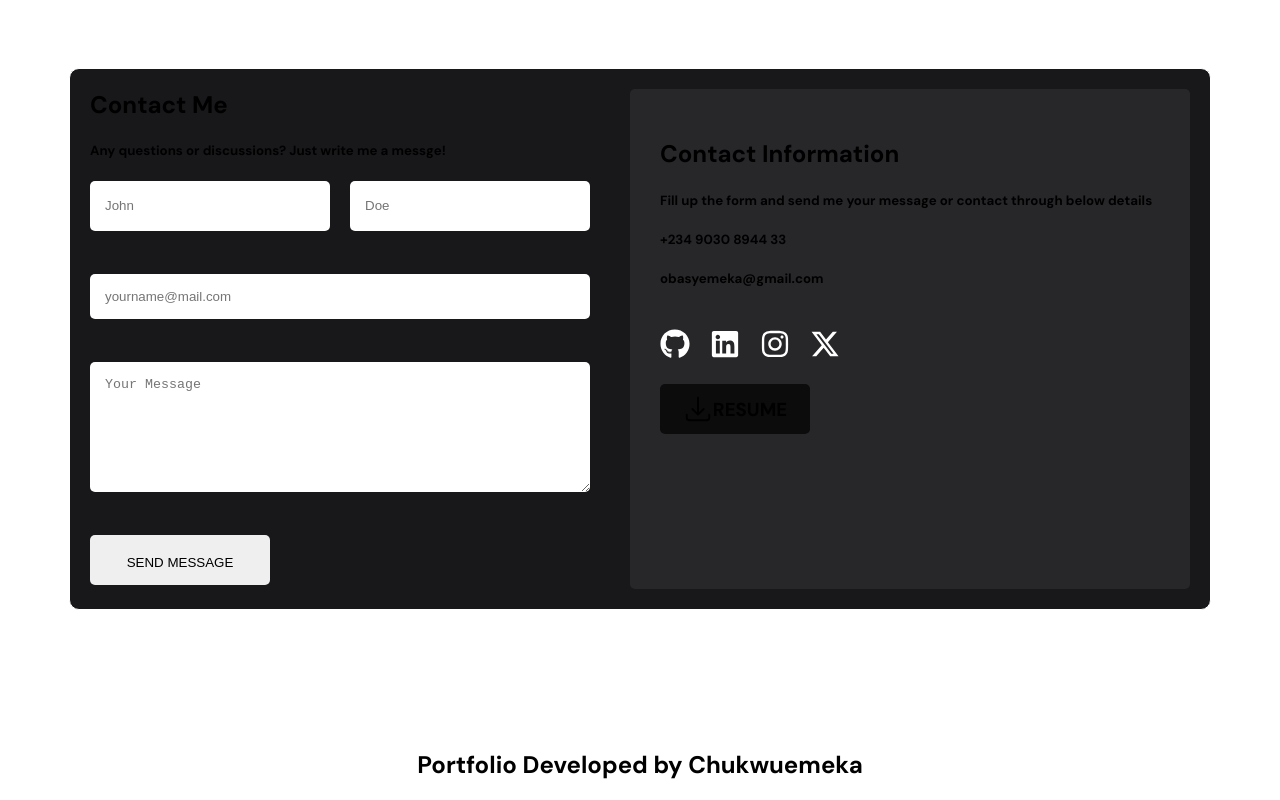
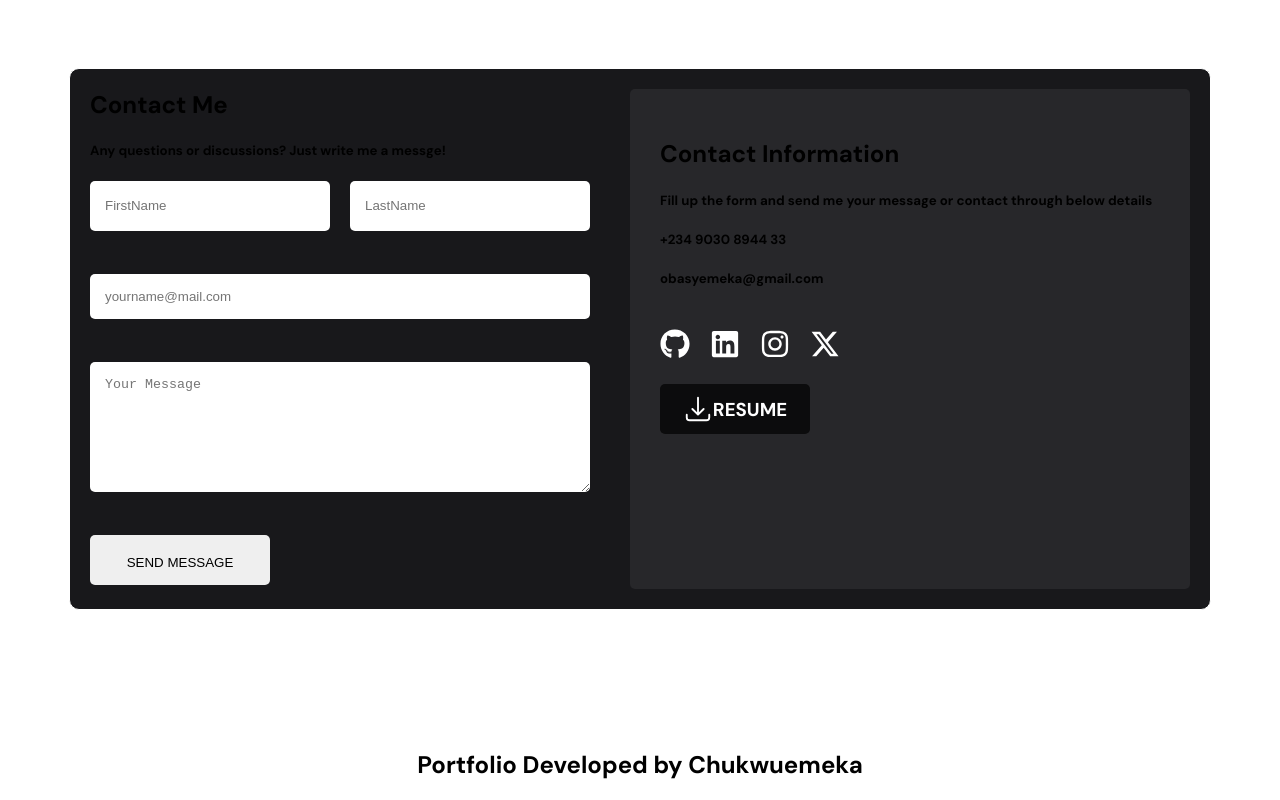
Before and after one commit to Chumexxx/Portfolio, a React (Vite) app: page / in a window 1280 px wide. Shown: the part 4448-5248 px from the top of the page. Built offline with nearby package versions, Linux system fonts and the light colour scheme.

Commit message:
first commit

```diff
--- a/package.json
+++ b/package.json
@@ -10,6 +10,7 @@
     "preview": "vite preview"
   },
   "dependencies": {
+    "@emailjs/browser": "^4.4.1",
     "react": "^18.3.1",
     "react-dom": "^18.3.1",
     "react-icons": "^5.3.0",
--- a/src/Components/Contact.jsx
+++ b/src/Components/Contact.jsx
@@ -5,9 +5,107 @@ import { FaLinkedin } from "react-icons/fa";
 import { FaInstagram } from "react-icons/fa";
 import { FaXTwitter } from "react-icons/fa6";
 import { HiArrowDownTray } from "react-icons/hi2";
+// import { useState, useEffect } from 'react';
+// import emailjs from '@emailjs/browser';
+// import { Alert, AlertDescription } from "@/components/ui/alert";
 
 const Contact = () => {
+
+//   const [firstName, setFirstName] = useState('')
+//   const [lastName, setLastName] = useState('')
+//   const [email, setEmail] = useState('')
+//   const [message, setMessage] = useState('')
+
+//   const ContactForm = () => {
+//     const [formData, setFormData] = useState({
+//       firstName: '',
+//       lastName: '',
+//       email: '',
+//       message: ''
+//     });
+
+//     const [status, setStatus] = useState({ type: '', message: '' });
+//     const [isSubmitting, setIsSubmitting] = useState(false);
+
+//     const handleChange = (e) => {
+//       const { name, value } = e.target;
+//       setFormData(prev => ({
+//         ...prev,
+//         [name]: value
+//       }));
+//     };
+
+//     const handleSubmit = async (e) => {
+//       e.preventDefault();
+//       setIsSubmitting(true);
+//       setStatus({ type: '', message: '' });
+
+//       try {
+//         const templateParams = {
+//           from_firstName: formData.firstName,
+//           from_lastName: formData.lastName,
+//           from_email: formData.email,
+//           message: formData.message,
+//           to_name: 'Chukwuemeka Obasi',
+//         };
+
+//         await emailjs.send(
+//           'service_n2mt1d2',
+//           'template_4823jdu',
+//           templateParams,
+//           'P7Ed3qTo8wdNeqV9i'
+//         );
+
+//         setStatus({
+//           type: 'success',
+//           message: 'Thank you for your message! I will get back to you soon.'
+//         });
+//         setFormData({ name: '', email: '', message: '' });
+//       } catch (error) {
+//         setStatus({
+//           type: 'error',
+//           message: 'There was an error sending your message. Please try again.'
+//         });
+//       } finally {
+//         setIsSubmitting(false);
+//       }
+//     };
+//   }
+
+//       const updateFirstName = (e) => {
+//         setFirstName(
+//             e.target.value
+//             // console.log(e.target.value)
+//         )
+//     }
+
+//     const updateLastName = (e) => {
+//         setLastName(
+//             e.target.value
+//             // console.log(e.target.value)
+//         )
+//     }
+
+//     const updateEmail = (e) => {
+//       setEmail(
+//           e.target.value
+//           // console.log(e.target.value)
+//       )
+//     }
+
+//     const updateMessage = (e) => {
+//       setMessage(
+//           e.target.value
+//           // console.log(e.target.value)
+//       )
+//   }
+
+
+// useEffect(() => {
+//   emailjs.init("P7Ed3qTo8wdNeqV9i");
+// }, []);
   return (
+
     <Container>
         <h1>Contact</h1>
       <Wrapper>
@@ -16,13 +114,13 @@ const Contact = () => {
         <LeftDiv>
           <h2>Contact Me</h2>
           <h5>Any questions or discussions? Just write me a messge!</h5>
-            <form action="">
+            <form action="https://formspree.io/f/mgveandz" method='POST'>
               <div id='jD'>
-                <input className='john' type="text" placeholder='John' required/>
-                <input className='john' type="text" placeholder='Doe' required/>
+                <input className='john' type="text" name='FirstName' placeholder='FirstName' required/>
+                <input className='john' type="text" name='LastName' placeholder='LastName'  required/>
               </div>
-              <input id='email' type="email" placeholder='yourname@mail.com' required/>
-              <textarea name="" id="tA" placeholder='Your Message' required></textarea>
+              <input id='email' name='email' type="email" placeholder='yourname@mail.com'  required/>
+              <textarea name="Message" id="tA" placeholder='Your Message'  required></textarea>
               <button id='button' type='submit'>SEND MESSAGE</button>
             </form>
         </LeftDiv>
@@ -42,10 +140,14 @@ const Contact = () => {
             <a href=""> <FaInstagram  color='white' size={30}/> </a>
             <a href="https://x.com/Esquire__Daniel"> <FaXTwitter  color='white' size={30}/> </a>
         </div>
-        <div id='resume'>
-          <HiArrowDownTray size={30}/>
-          <h3>RESUME</h3>
-        </div>
+
+        <a href="https://drive.google.com/file/d/1EH_WHN5D0LEKmkfuwvAuVdVAhObNBUk5/view?usp=sharing">
+          <div id='resume'>
+            <HiArrowDownTray size={30}/>
+            <h3>RESUME</h3>
+          </div>
+        </a>
+
         </RightDiv>
       </ContactDiv>
       </Wrapper>
@@ -167,7 +269,6 @@ const RightDiv = styled.div`
   padding: 30px;
   display: flex;
   flex-direction: column;
-  /* justify-content: space-between; */
   gap: 20px;
 
   #contactIcons{
@@ -176,8 +277,13 @@ const RightDiv = styled.div`
     gap: 20px;
 
     a:hover{
-        transform: scale(1.5);
+      transform: scale(1.5);
     }
+  }
+
+  a{
+    text-decoration: none;
+    color: white;
   }
 
   #resume{
```
Also changed, not shown: 1 other file (tests, documents, lock files or other folders).
